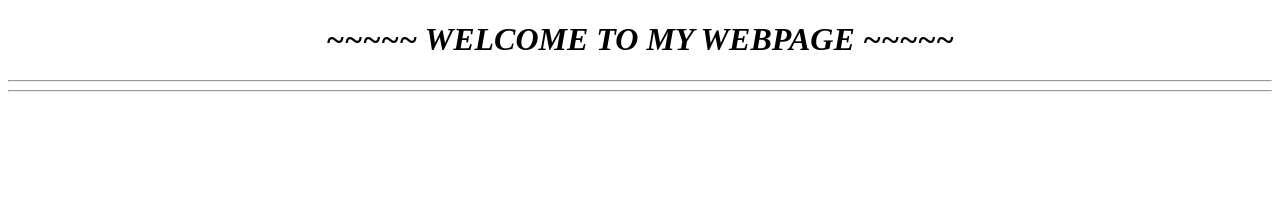
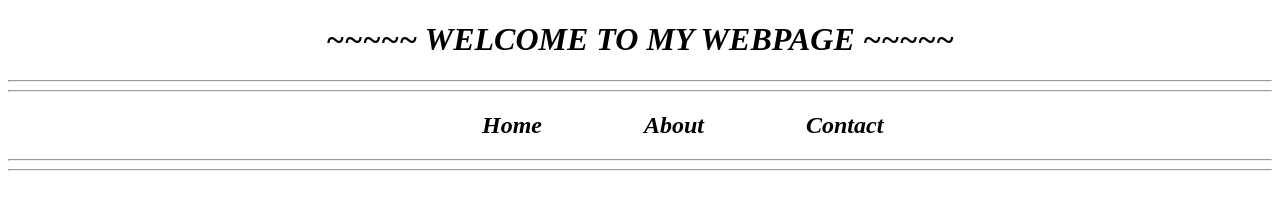
Before and after one commit to Juhi-Karosiya/webpage, a plain HTML site: page index.html in a window 1280 px wide. Drawn offline with Linux system fonts and the light colour scheme.

Commit message:
navbar added

```diff
--- a/index.html
+++ b/index.html
@@ -9,5 +9,11 @@
     <h1 align="center"><i>~~~~~ WELCOME TO MY WEBPAGE ~~~~~</i></h1>
     <hr/>
     <hr/>
+    <div>
+        <h2><i>&nbsp;&nbsp;&nbsp;&nbsp;&nbsp;&nbsp;&nbsp;&nbsp;&nbsp;&nbsp;&nbsp;&nbsp;&nbsp;&nbsp;&nbsp;&nbsp;&nbsp;&nbsp;&nbsp;&nbsp;&nbsp;&nbsp;&nbsp;&nbsp;&nbsp;&nbsp;&nbsp;&nbsp;&nbsp;&nbsp;&nbsp;&nbsp;&nbsp;&nbsp;&nbsp;&nbsp;&nbsp;&nbsp;&nbsp;&nbsp;&nbsp;&nbsp;&nbsp;&nbsp;&nbsp;&nbsp;&nbsp;&nbsp;&nbsp;&nbsp;&nbsp;&nbsp;&nbsp;&nbsp;&nbsp;&nbsp;&nbsp;&nbsp;&nbsp;&nbsp;&nbsp;&nbsp;&nbsp;&nbsp;&nbsp;&nbsp;&nbsp;&nbsp;&nbsp;&nbsp;&nbsp;&nbsp;&nbsp;&nbsp;&nbsp;&nbsp;&nbsp;&nbsp;&nbsp;Home&nbsp;&nbsp;&nbsp;&nbsp;&nbsp;&nbsp;&nbsp;&nbsp;&nbsp;&nbsp;&nbsp;&nbsp;&nbsp;&nbsp;&nbsp;&nbsp;&nbsp;About&nbsp;&nbsp;&nbsp;&nbsp;&nbsp;&nbsp;&nbsp;&nbsp;&nbsp;&nbsp;&nbsp;&nbsp;&nbsp;&nbsp;&nbsp;&nbsp;&nbsp;Contact</i></h2>
+    </div>
+    <hr/>
+    <hr/>
+
 </body>
 </html>
```
